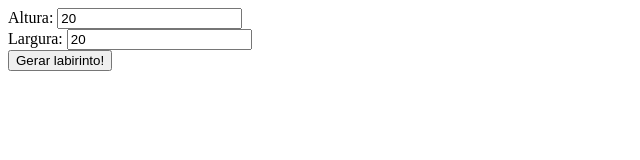
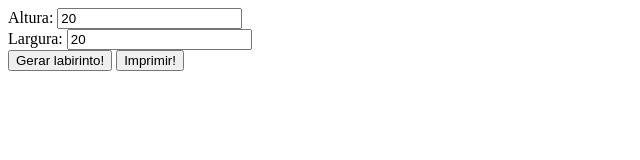
Before and after one commit to ederson-torresini/catalogo-de-jogos, a website: page index.html in a window 1280 px wide. Shown: the whole page, without its empty margins (0-640 px from the left). Drawn offline with Linux system fonts and the light colour scheme.

Commit message:
Adicionar botão de imprimir

```diff
--- a/index.html
+++ b/index.html
@@ -8,7 +8,8 @@
 	Altura: <input id="altura" value="20"></input><br/>
 	Largura: <input id="largura" value="20"></input><br/>
 	<button id="gerar" onclick="gerar()">Gerar labirinto!</button>
-	<pre id="out"></pre>
+	<button onclick="window.print()">Imprimir!</button><br/>
+  	<pre id="out"></pre>
 	<script type="text/javascript" src="labirinto.js"></script>
 </body>
 
```
